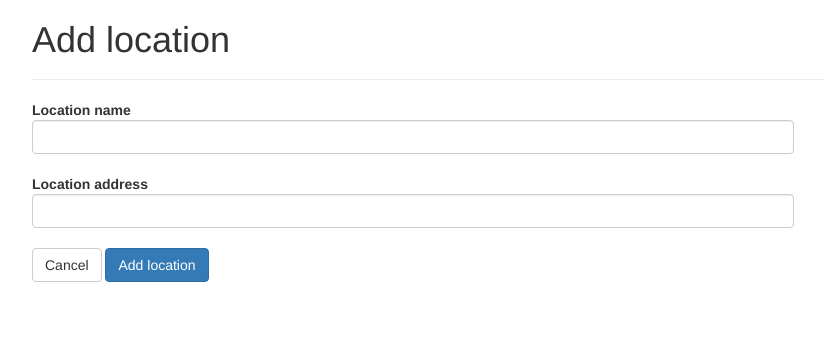
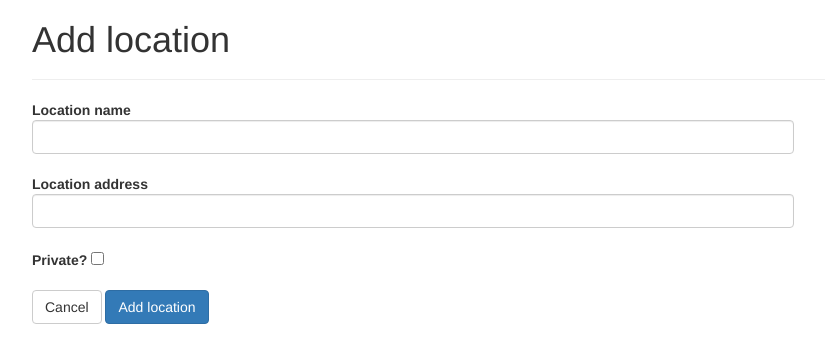
Before and after one commit to CapitalD/Taplist, a Flask app: template app/templates/new_location.html in a window 1280 px wide. Shown: the top 363 px of the page, without its empty margins (38-863 px from the left). Run offline with Flask 2, Linux system fonts and the light colour scheme; the template is opened without the code that fills it: values that come from a table or form of the project are taken from there, others are empty; parts of the project's set-up code (start-up, migrations or seed data) failed here and were passed over; some libraries are stand-ins or nearby versions.

Commit message:
Private locations, not listed on the homepage

```diff
--- a/app/forms.py
+++ b/app/forms.py
@@ -11,6 +11,7 @@ from . import bcrypt
 class NewLocation(FlaskForm):
     name = StringField('name', validators=[DataRequired()])
     address = StringField('address', validators=[DataRequired()])
+    private = BooleanField('private')
     add_location = SubmitField('Add location')
     save_changes = SubmitField('Save changes')
 
--- a/app/models.py
+++ b/app/models.py
@@ -24,6 +24,7 @@ class Location(db.Model):
     address = db.Column(db.String(255))
     taps = db.relationship('Tap', backref='location', lazy='dynamic')
     managers = db.relationship('Person', secondary=managers, lazy='subquery', backref=db.backref('locations', lazy=True))
+    private = db.Column(db.Boolean, default=False)
 
     def __repr__(self):
         return '<Location %r>' % (self.name)
--- a/app/templates/new_location.html
+++ b/app/templates/new_location.html
@@ -25,6 +25,15 @@
           {% endfor %}
       </label>
     </div>
+    <div class="form-group{% if form.private.errors %} has-error{% endif %}">
+      <label class="control-label" for="address">
+        Private?
+        {{ form.private }}
+          {% for error in form.private.errors %}
+            <span class="help-block">&gt; {{ error }}</span>
+          {% endfor %}
+      </label>
+    </div>
     <div>
       <a href="{{ url_for('index') }}" class="btn btn-default">Cancel</a>
       {{ form.add_location(class_="btn btn-primary") }}
--- a/app/views.py
+++ b/app/views.py
@@ -7,7 +7,7 @@ from forms import NewLocation, LoginForm, ProfileForm, TapKeg, NewTap, NewBrewer
 
 @app.route('/')
 def index():
-    all_locations = Location.query.all()
+    all_locations = Location.query.filter_by(private=False).all()
     return render_template('index.html',
                             all_locations=all_locations)
 
@@ -69,7 +69,7 @@ def add_location():
         return abort(401)
     form = NewLocation()
     if form.validate_on_submit():
-        location = Location(name=form.name.data, address=form.address.data)
+        location = Location(name=form.name.data, address=form.address.data, private=form.private.data)
         db.session.add(location)
         db.session.commit()
         flash("Location created successfully", "success")
@@ -419,6 +419,7 @@ def edit_location(id=None):
         location = Location.query.get_or_404(id)
         location.name = form.name.data
         location.address = form.address.data
+        location.private = form.private.data
         db.session.add(location)
         db.session.commit()
         flash("Location updated successfully", "success")
@@ -435,6 +436,7 @@ def edit_location(id=None):
         location = manageable_locations[0]
     form.name.data = location.name
     form.address.data = location.address
+    form.private.data = location.private
     return render_template('edit_location.html',
                             title="Manage location",
                             form=form,
```
Also changed, not shown: app/templates/edit_location.html (+9 -0 lines), migrations/versions/602fa0cf66f9_.py (added, +28 -0 lines).
